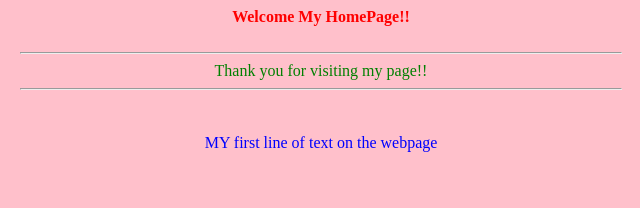
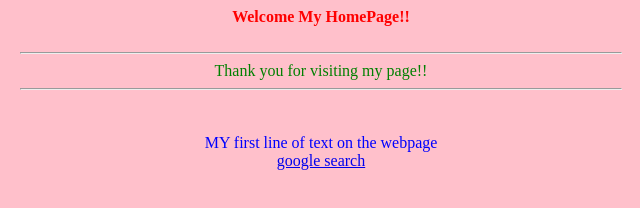
Before and after one commit to stamanish/pieceofheven, a plain HTML site: page index.html in a window 1280 px wide. Shown: the whole page, without its empty margins (319-959 px from the left). Drawn offline with Linux system fonts and the light colour scheme.

Commit message:
Update index.html

```diff
--- a/index.html
+++ b/index.html
@@ -12,7 +12,8 @@
 
 <br><br>
 <font color="blue">MY first line of text on the webpage</font>
-<br><br>
+<br>
+<a href ="https://www.google.com/">google search</a>
 </div>
 </body>
 </html>
```
